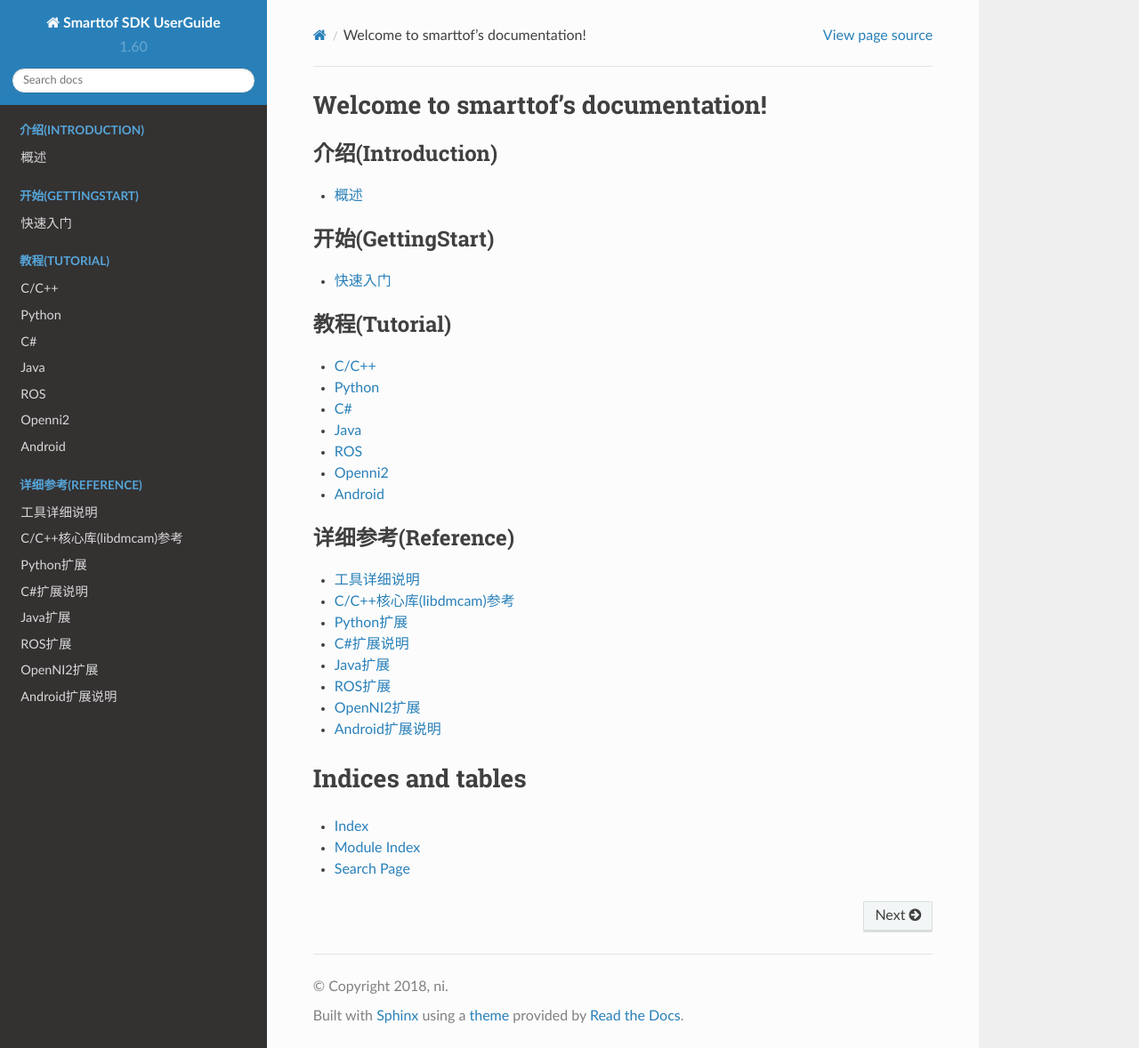
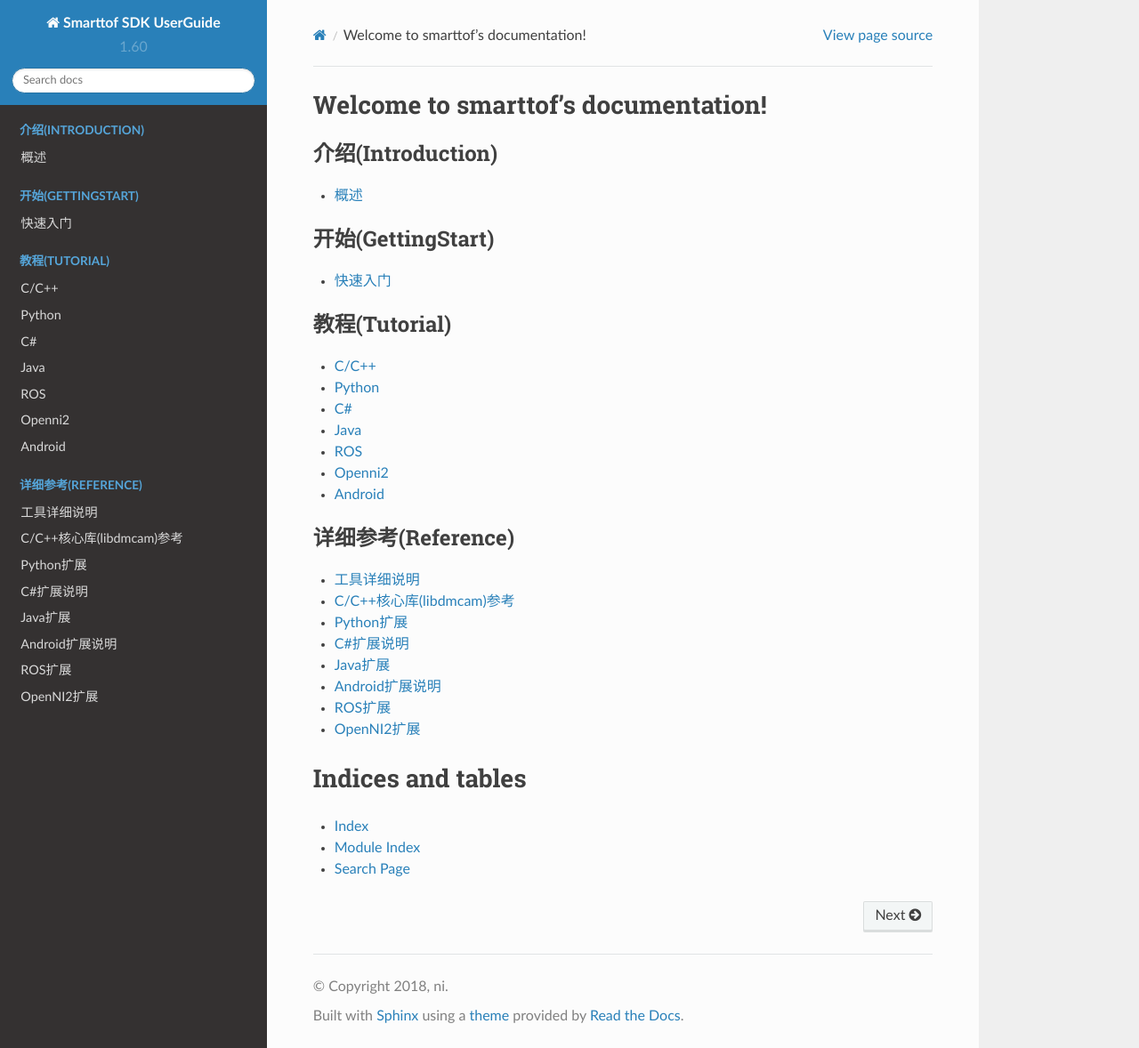
Before and after one commit to smarttofsdk/doctest, a Sphinx documentation site: the page built from source/index.rst, in a window 1280 px wide and 1178 px high. Shown: the whole window at 89% size. Built offline with Sphinx 7.4.7 and the Read the Docs theme 2.0.0, drawn with Linux system fonts in a browser that asks for light colours.

Commit message:
调整子章节顺序

```diff
--- a/source/index.rst
+++ b/source/index.rst
@@ -43,9 +43,9 @@
    Reference/Python/index.rst
    Reference/Csharp/index.rst
    Reference/Java/index.rst
+   Reference/Android/index.rst
    Reference/ROS/index.rst
    Reference/OpenNI2/index.rst
-   Reference/Android/index.rst
 
 Indices and tables
 ==================
```
